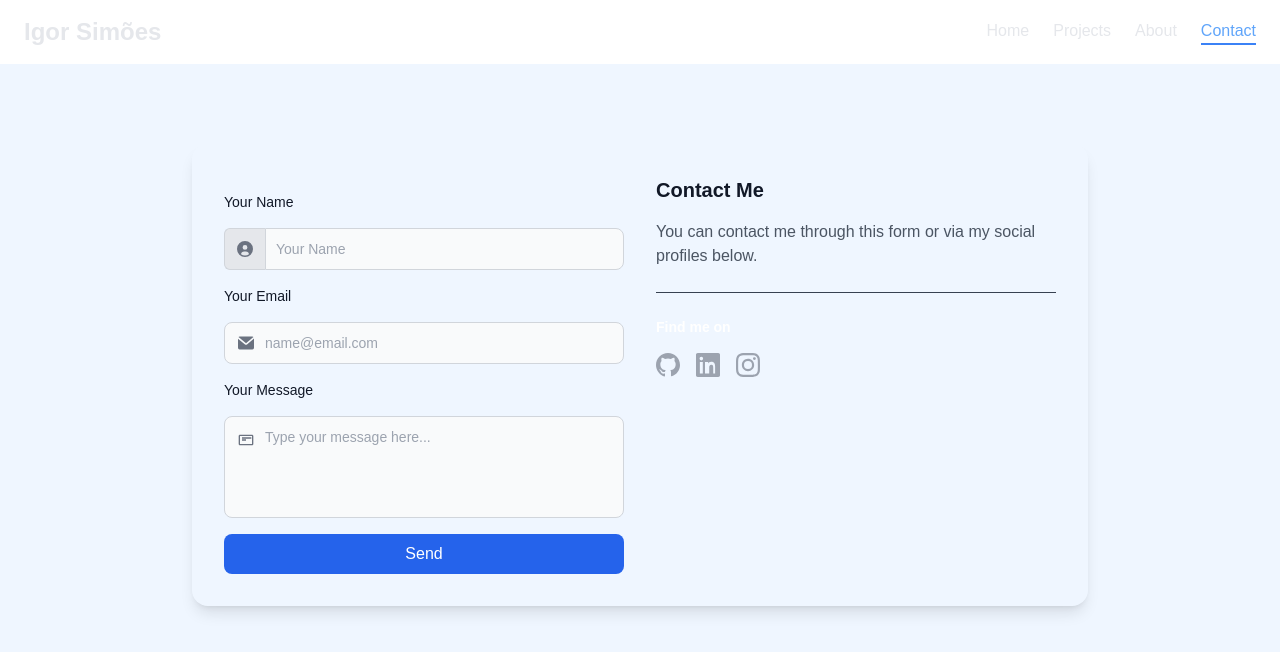
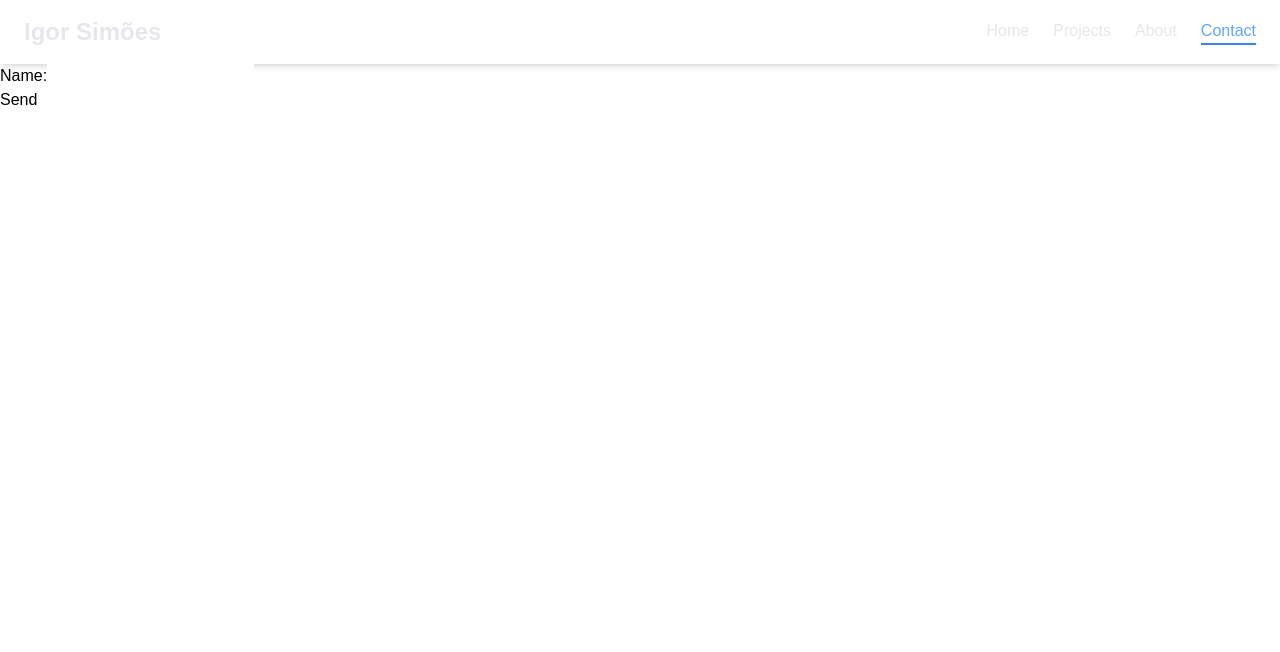
Before and after one commit to igor96SS/portfolio-vue, a Vue app: page /contact in a window 1280 px wide. Shown: the top 652 px of the page. Built offline with nearby package versions, Linux system fonts and the light colour scheme.

Commit message:
testing form

```diff
--- /dev/null
+++ b/src/components/ContactForm2.vue
@@ -0,0 +1,14 @@
+<template>
+    <form name="contact" method="POST" netlify>
+      <input type="hidden" name="form-name" value="contact" />
+      <div>
+        <label for="name">Name:</label>
+        <input type="text" id="name" name="name">
+      </div>
+      <button type="submit">Send</button>
+    </form>
+  </template>
+
+  <script setup>
+  // No JavaScript here
+  </script>
--- a/src/views/ContactView.vue
+++ b/src/views/ContactView.vue
@@ -1,5 +1,5 @@
 <script setup>
-import ContactForm from '@/components/ContactForm.vue';
+import ContactForm from '@/components/ContactForm2.vue';
 
 </script>
 
```
